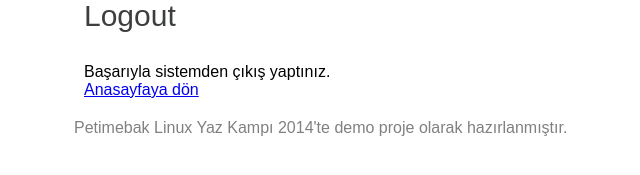
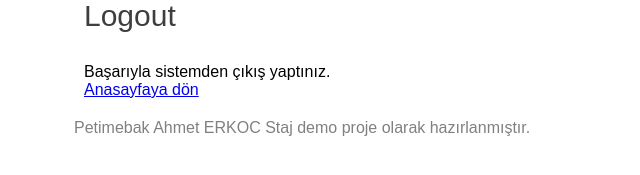
Before and after one commit to sly01/petcarer.herokuapp.com, a Django app: template templates/logout.html in a window 1280 px wide. Shown: the part 453-628 px from the top of the page, without its empty margins (151-791 px from the left). Run offline with Django 3.2, Linux system fonts and the light colour scheme; the template is opened without the code that fills it, so the values that code supplies are empty; some libraries are stand-ins or nearby versions.

Commit message:
Staj damgasi eklendi

```diff
--- a/templates/base.html
+++ b/templates/base.html
@@ -55,7 +55,7 @@
 
     </div>
 
-    <footer>Petimebak Linux Yaz Kampı 2014'te demo proje olarak hazırlanmıştır.</footer>
+    <footer>Petimebak Ahmet ERKOC Staj demo proje olarak hazırlanmıştır.</footer>
 
 </div>
 
```
